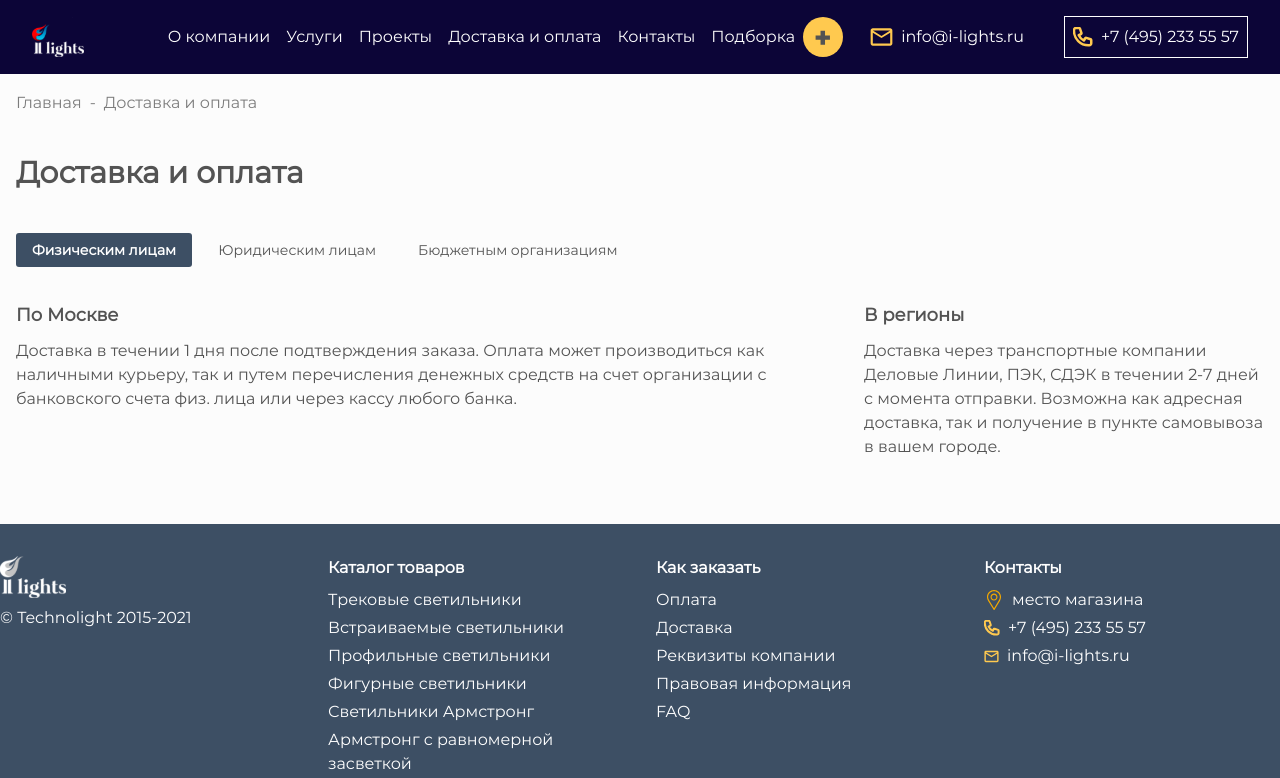
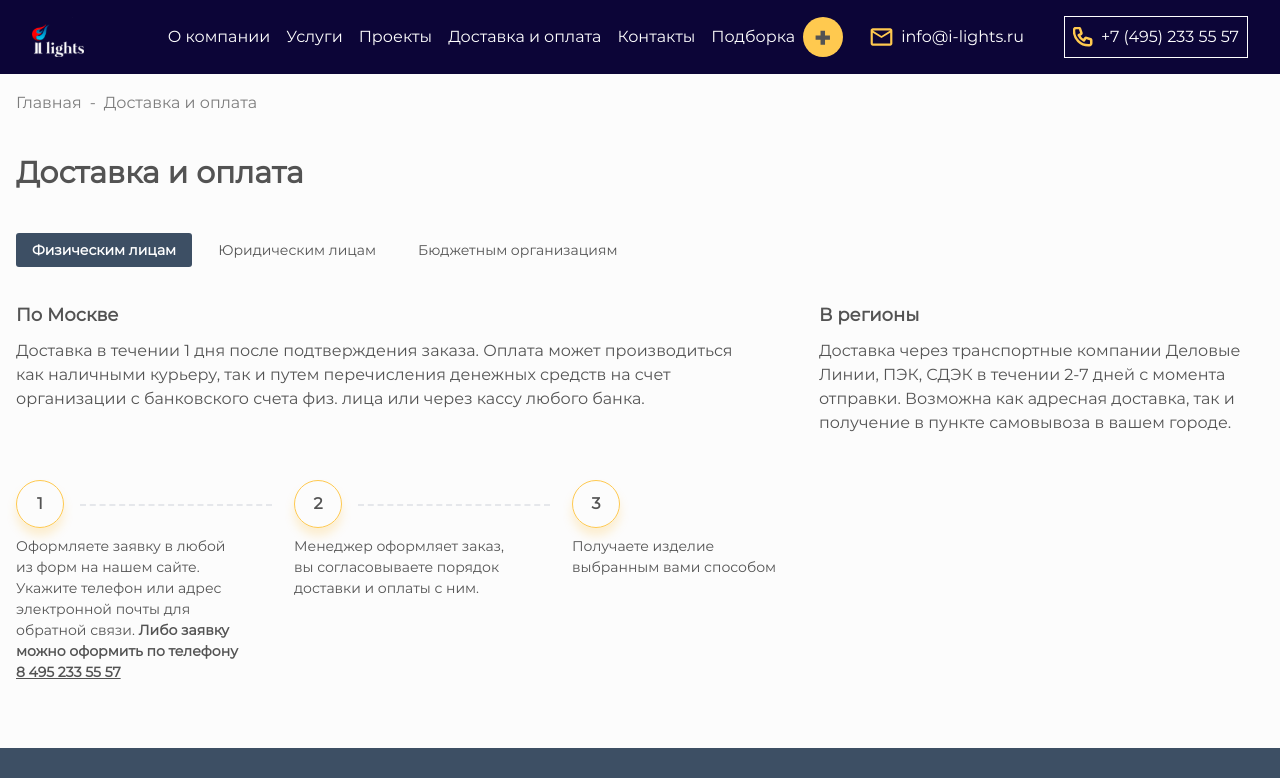
Before and after one commit to 89811421793/lamps, a Next.js app: page /delivery in a window 1280 px wide. Shown: the top 778 px of the page. Built offline with nearby package versions, Linux system fonts and the light colour scheme.

Commit message:
Компонент Steps

```diff
--- /dev/null
+++ b/src/app/components/Steps.tsx
@@ -0,0 +1,44 @@
+import React from 'react';
+
+const steps = [
+  {
+    description: (
+      <>
+        Оформляете заявку в любой из форм на нашем сайте. Укажите телефон или адрес электронной почты для обратной связи.
+        <span className="font-bold"> Либо заявку можно оформить по телефону </span>
+        <a href="tel:84952335557" className="underline font-bold text-darkgrey">8 495 233 55 57</a>
+      </>
+    ),
+  },
+  {
+    description: "Менеджер оформляет заказ, вы согласовываете порядок доставки и оплаты с ним.",
+  },
+  {
+    description: "Получаете изделие выбранным вами способом",
+  },
+];
+
+const Steps = () => {
+  return (
+    <div className="flex mt-10">
+      {steps.map((step, index) => (
+        <div key={index} className="flex flex-col items-start relative mr-12">
+          <div className="flex items-center">
+            <div className="flex items-center justify-center w-[48px] h-[48px] rounded-full border border-[var(--secondary)] shadow-[0px_8px_10px_0px_#FFC94F40]">
+              <span className="text-[16px] font-bold">{index + 1}</span>
+            </div>
+          </div>
+          <p className="text-left mt-2 text-[14px] text-darkgrey max-w-[230px] text-left">
+            {step.description}
+          </p>
+          {/* Добавление горизонтальной пунктирной линии */}
+          {index < steps.length - 1 && (
+            <div className="absolute left-[28%] top-[12%] transform -translate-y-1/2 h-1 w-[192px] border-b-2 border-dashed border-#C4C4C4" />
+          )}
+        </div>
+      ))}
+    </div>
+  );
+};
+
+export default Steps;
--- a/src/app/delivery/page.tsx
+++ b/src/app/delivery/page.tsx
@@ -3,6 +3,7 @@ import React, { useState } from 'react';
 import Container from '../components/Container';
 import Link from 'next/link';
 import SectionTitle from '../components/SectionTitle';
+import Steps from '../components/Steps';
 
 const tabs = [
   "Физическим лицам",
@@ -61,10 +62,11 @@ const Delivery = () => {
         </ul>
 
         {/* Контент для выбранного таба */}
-        <div className="flex mb-[65px]">
+        <div className="mb-[65px]">
           {selectedTab === "Физическим лицам" && (
             <>
-              <div>
+            <div className='flex'>
+              <div className='max-w-[95%]'>
                 <SectionTitle
                   subtitle="По Москве"
                   showIndicator={false}
@@ -73,8 +75,11 @@ const Delivery = () => {
                 <p className="text-[16px] text-darkgrey max-w-[90%]">
                   Доставка в течении 1 дня после подтверждения заказа. Оплата может производиться как наличными курьеру, так и путем перечисления денежных средств на счет организации с банковского счета физ. лица или через кассу любого банка.
                 </p>
+
+
+
               </div>
-              <div className="max-w-[400px]">
+              <div className="max-w-[445px]">
                 <SectionTitle
                   subtitle="В регионы"
                   showIndicator={false}
@@ -84,6 +89,13 @@ const Delivery = () => {
                   Доставка через транспортные компании Деловые Линии, ПЭК, СДЭК в течении 2-7 дней с момента отправки. Возможна как адресная доставка, так и получение в пункте самовывоза в вашем городе.
                 </p>
               </div>
+            </div>
+            <div className='flex mt-[5px] pt-[0]'>
+            <Steps />
+            <form>
+
+            </form>
+            </div>
             </>
           )}
           {selectedTab === "Юридическим лицам" && <p>Контент для юридических лиц.</p>}
```
